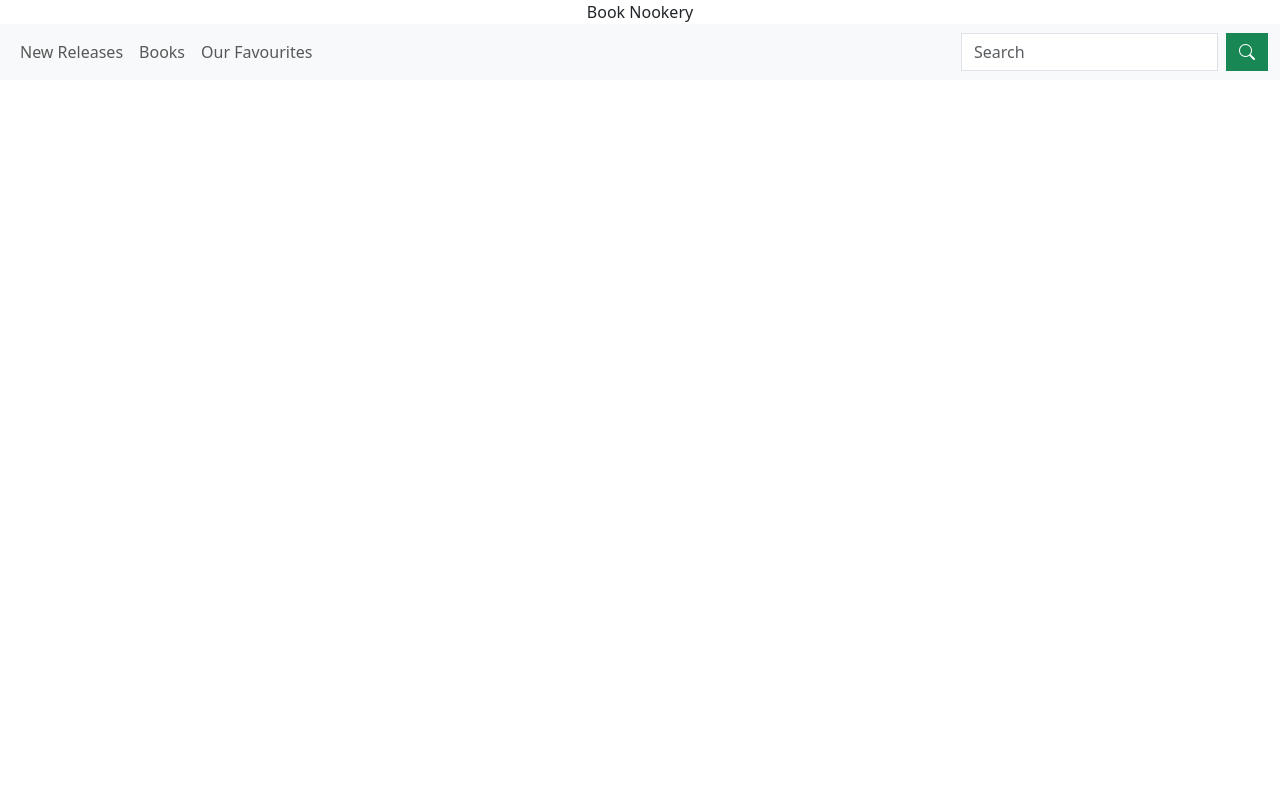
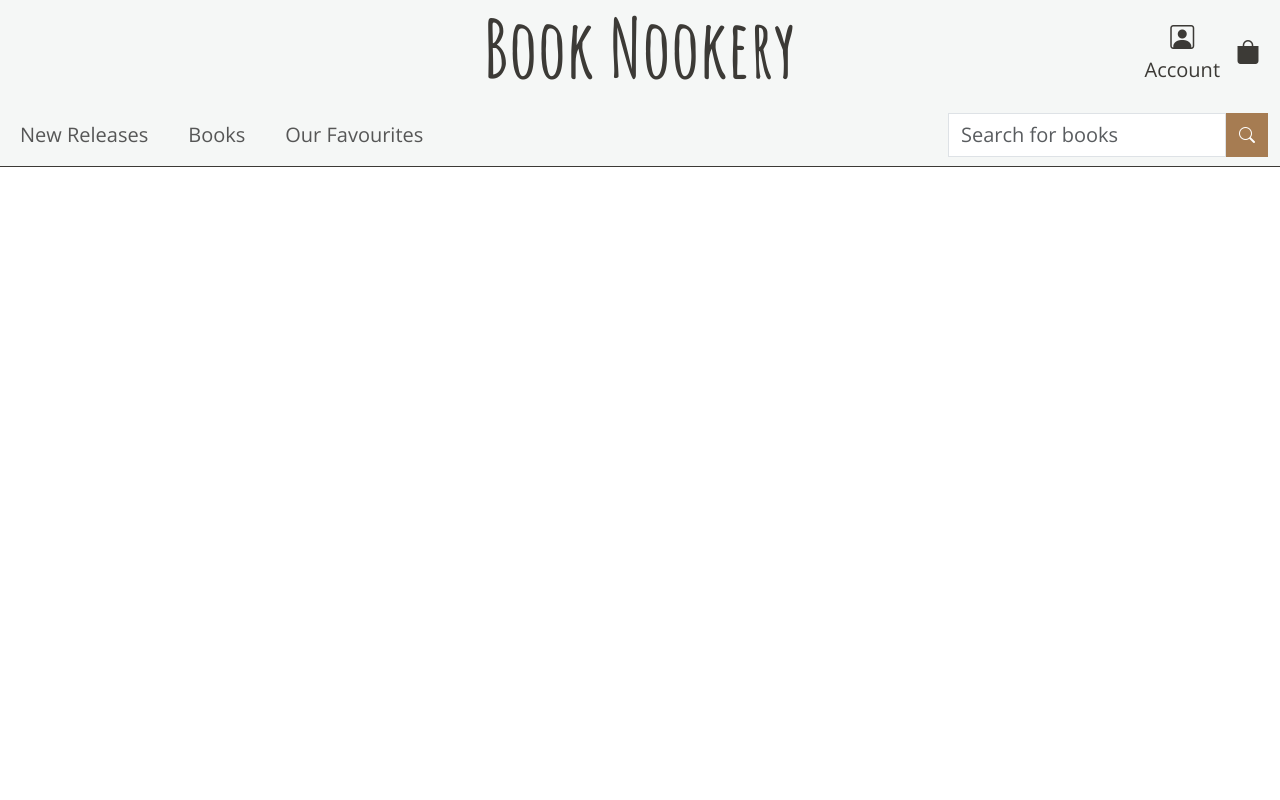
Before and after one commit to collingsandrew/milestone-four-project, a Django app: page / in a window 1280 px wide. Run offline with Django 5.2, Linux system fonts and the light colour scheme.

Commit message:
Add styling to base.html navbar

```diff
--- a/static/css/base.css
+++ b/static/css/base.css
@@ -0,0 +1,22 @@
+body {
+    min-height: 100vh;
+    font-family: "Open Sans", sans-serif;
+    color: #3C3A36;
+}
+
+.site-heading {
+    font-family: "Amatic SC", sans-serif;
+    font-weight: 700;
+    font-style: normal;
+    font-size: 500%;
+}
+
+header {
+    background-color: #F5F7F6;
+    border-bottom: solid #3C3A36 1px;
+}
+
+.btn-color {
+    background-color: #A67C52;
+    color: white;
+}
--- a/templates/base.html
+++ b/templates/base.html
@@ -17,6 +17,12 @@
     <link href="https://cdn.jsdelivr.net/npm/bootstrap@5.3.3/dist/css/bootstrap.min.css" rel="stylesheet"
       integrity="sha384-QWTKZyjpPEjISv5WaRU9OFeRpok6YctnYmDr5pNlyT2bRjXh0JMhjY6hW+ALEwIH" crossorigin="anonymous">
     <link rel="stylesheet" href="https://cdn.jsdelivr.net/npm/bootstrap-icons@1.11.3/font/bootstrap-icons.min.css">
+    <link rel="preconnect" href="https://fonts.googleapis.com">
+    <link rel="preconnect" href="https://fonts.gstatic.com" crossorigin>
+    <link
+      href="https://fonts.googleapis.com/css2?family=Amatic+SC:wght@400;700&family=Open+Sans:ital,wght@0,300..800;1,300..800&display=swap"
+      rel="stylesheet">
+    <link rel="stylesheet" href="{% static 'css/base.css' %}">
     {% endblock %}
 
     {% block extra_css %}
@@ -39,12 +45,38 @@
     <header class="fixed-top">
 
       <!-- site heading -->
-      <div class="container-fluid text-center">
-        <a class="navbar-brand mx-auto" href="#">Book Nookery</a>
+      <div class="container-fluid d-none d-lg-block">
+        <div class="row align-items-center">
+
+          <div class="col"></div>
+
+          <div class="col text-center">
+            <a class="navbar-brand" href="#">
+              <h1 class="site-heading">Book Nookery</h1>
+            </a>
+          </div>
+
+          <div class="col d-flex justify-content-end align-items-center">
+            <!-- account link -->
+            <a href="#" class="nav-link text-center mx-2">
+              <div>
+                <i class="bi bi-person-square fs-4"></i>
+              </div>
+              <p class="my-0 fs-5">Account</p>
+            </a>
+
+            <!-- bag link -->
+            <a href="#" class="nav-link text-center mx-2">
+              <div>
+                <i class="bi bi-bag-fill fs-4"></i>
+              </div>
+            </a>
+          </div>
+        </div>
       </div>
 
       <!-- navbar -->
-      <nav class="navbar navbar-expand-lg bg-body-tertiary">
+      <nav class="navbar navbar-expand-lg">
         <div class="container-fluid">
 
           <!-- navbar toggler -->
@@ -57,18 +89,18 @@
           <div class="collapse navbar-collapse" id="navbarNav">
             <ul class="navbar-nav me-auto mb-2 mb-lg-0">
               <li class="nav-item">
-                <a class="nav-link" aria-current="page" href="#">New Releases</a>
+                <a class="nav-link fs-5 me-4" href="#">New Releases</a>
               </li>
               <li class="nav-item">
-                <a class="nav-link" href="#">Books</a>
+                <a class="nav-link fs-5 me-4" href="#">Books</a>
               </li>
               <li class="nav-item">
-                <a class="nav-link" href="#">Our Favourites</a>
+                <a class="nav-link fs-5" href="#">Our Favourites</a>
               </li>
             </ul>
             <form class="d-flex ms-auto" role="search">
-              <input class="form-control me-2 rounded-0" type="search" placeholder="Search" aria-label="Search">
-              <button class="btn btn-success rounded-0" type="submit"><i class="bi bi-search"></i></button>
+              <input class="form-control rounded-0 fs-5" type="search" placeholder="Search for books" aria-label="Search">
+              <button class="btn btn-color rounded-0" type="submit"><i class="bi bi-search"></i></button>
             </form>
           </div>
 
```
